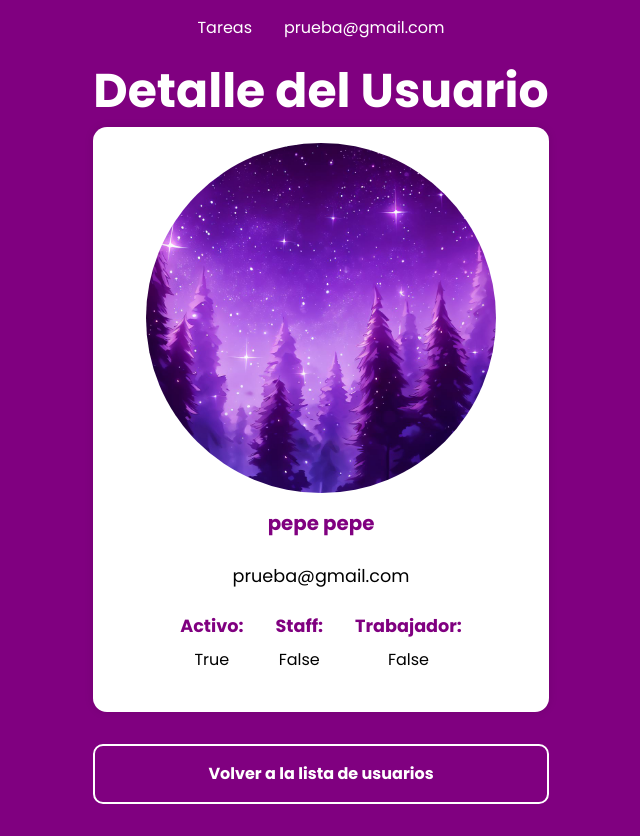
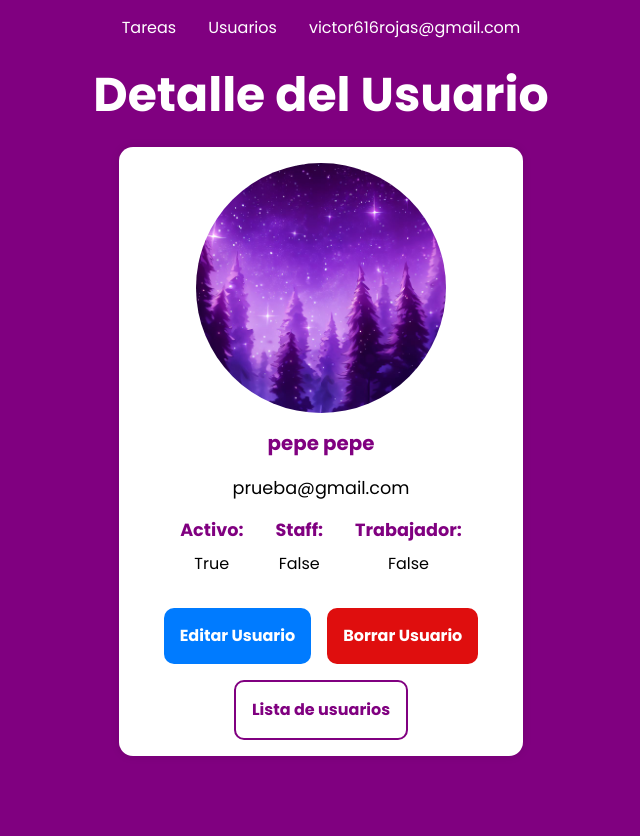
Before and after one commit to VictorR616/TaskMaster, a Django app: page /users/detail/17/ in a window 1280 px wide. Shown: the whole page, without its empty margins (319-959 px from the left). After the commit the page ends 756 px from the top, so only its background shows below. Run offline with Django 4.2, Linux system fonts and the light colour scheme; a user stored in the database is signed in; data comes from the database, SQL or seed files in the repository; both versions use the stored data as it was after the commit.

Commit message:
feat(UI): Major changes to UI in users interface app

```diff
--- a/taskmaster/taskmaster/static/css/main.css
+++ b/taskmaster/taskmaster/static/css/main.css
@@ -165,11 +165,6 @@ caption {
     display: grid;
     place-content: center;
     min-height: 90svh;
-}
-
-.container-return {
-    display: flex;
-    margin-block: 2rem;
 }
 
 .primary-nav {
--- a/taskmaster/taskmaster/templates/base.html
+++ b/taskmaster/taskmaster/templates/base.html
@@ -23,23 +23,21 @@
         <!------------------------- IMPORTACION DE GOOGLE FONT ------------------------->
     </head>
     <body>
-    {% if user.is_authenticated %}
+{% if request.user.is_authenticated %}
 <header>
     <nav class="primary-nav">
         <ul class="nav-links">
             <li><a href="{% url 'list_tasks' %}">Tareas</a></li>
-                {% if user.is_staff %}
+            {% if request.user.is_staff %}
             <li><a href="{% url 'user_list' %}">Usuarios</a></li>
             {% endif %}
             <li id="perfil-trigger">
                 <div class="dropdown">
                     <button id="dropdown-button" class="dropbtn">
-                            {{ user.email }}
+                        {{ request.user.email }}
                     </button>
                     <div id="myDropdown" class="dropdown-content">
-                            <a href="{% url 'user_detail' request.user.id %}"
-                                >Mi Perfil</a
-                            >
+                        <a href="{% url 'user_detail' request.user.id %}">Mi Perfil</a>
                         <a href="{% url 'logout' %}">Cerrar Sesión</a>
                     </div>
                 </div>
@@ -50,6 +48,7 @@
 {% endif %}
 
 
+
         <main>{% block content %}{% endblock %}</main>
         <script src="{% static 'js/main.js' %}"></script>
 
--- a/taskmaster/users/static/users/css/style.css
+++ b/taskmaster/users/static/users/css/style.css
@@ -130,7 +130,7 @@
     color: rgb(146, 146, 146);
 }
 
-.register-input-label {
+label {
     color: aliceblue;
 }
 
@@ -176,9 +176,6 @@
     align-items: center;
 }
 
-
-
-
 /* Detalle de usuarios */
 /* Tarjeta de usuario */
 .user-card {
@@ -190,22 +187,28 @@
     justify-content: center;
     align-items: center;
     flex-direction: column;
+    width: 80%;
+    margin-inline: auto;
+    margin-block: 1rem;
 }
 
 .user-detail {
     display: flex;
     flex-direction: column;
     gap: 1rem;
-    padding: 1rem;
+    padding-inline: 1rem;
+    padding-top: 1rem;
     align-items: center;
 }
 
 .user-detail__profile-picture img {
-    width: 100%;
-    max-height: 350px; /* Altura máxima de la imagen de perfil */
+    width: 250px;
+    height: 250px;
     object-fit: cover;
-    border-radius: 50%; /* Hace que la imagen de perfil sea circular */
+    border-radius: 50%;
+    object-position: center;
 }
+
 
 .profile-picture-placeholder {
     font-size: 16px;
@@ -216,7 +219,7 @@
 /* Estilos de texto */
 .user-detail__info {
     display: flex;
-    gap: 1.5rem;
+    gap: 1rem;
     flex-direction: column;
 }
 
@@ -249,3 +252,71 @@
     font-weight: bold;
     color: purple;
 }
+
+
+.container-actions {
+    display: flex;
+    flex-wrap: wrap;
+    gap: 1rem;
+    margin-block: 1rem;
+    justify-content: center;
+    align-items: center;
+}
+
+.container-actions a {
+    color: white;
+}
+
+.container-actions .btn-return {
+    background-color: transparent;
+    border: 2px solid purple;
+    color: purple;
+}
+
+.container-actions .btn-return:hover {
+    transition: background 0.1s ease-in-out, color 0.1s ease-in-out;
+    background-color: purple;
+    color: white;
+}
+
+.delete-form input[type="submit"] {
+    background-color: purple;
+    color: white;
+
+}
+
+.modal-content__btn-container .btn {
+    background-color: transparent;
+    color: purple;
+    border: 2px solid purple;
+}
+
+.delete-form input[type="submit"]:hover {
+    background-color: transparent;
+    color: purple;
+    border: 2px solid purple;
+}
+
+.modal-content__btn-container .btn:hover {
+    background-color: purple;
+    color: white;
+}
+
+
+.imagen > * {
+    color: white;
+}
+
+.container-list {
+    display: flex;
+    margin-inline: auto;
+}
+
+.container-list .btn-return {
+    color: purple;
+    background-color: white;
+}
+
+.container-list .btn-return:hover {
+    color: black;
+}
--- a/taskmaster/users/templates/users/user_create.html
+++ b/taskmaster/users/templates/users/user_create.html
@@ -12,7 +12,7 @@
             {% csrf_token %}
 
             {% for field in user_form %}
-            <label class="register-input-label" for="{{ field.id_for_label }}">{{ field.label }} </label>
+            <label for="{{ field.id_for_label }}">{{ field.label }} </label>
             <div class="register-input-box">
                 {{ field }}
                     {% if field.errors %}
--- a/taskmaster/users/templates/users/user_detail.html
+++ b/taskmaster/users/templates/users/user_detail.html
@@ -45,29 +45,24 @@
                 </div>
             </div>
 
-    <!-- <div>
+            <div class="container-actions">
                 <a class="btn btn-edit" href="{% url 'user_update' user.id %}">Editar Usuario</a>
                 <a class="btn btn-delete">Borrar Usuario</a>
-    </div> -->
+                <a class="btn btn-return" href="{% url 'user_list' %}" >Lista de usuarios</a>
             </div>
 
-
-
-
-    <div class="container-login">
-        <a href="{% url 'user_list' %}" class="btn btn-return">Volver a la lista de usuarios</a>
         </div>
 
     <div id="delete-task-modal" class="modal">
         <div class="modal-content">
-            <span class="close">&times;</span>
+            <span class="close"></span>
             <p class="fs-1">¿Estás seguro de que deseas borrar este usuario?</p>
             <div class="modal-content__btn-container">
                 <form class="delete-form" method="POST" action="{% url 'user_delete' user.id %}">
                     {% csrf_token %}
-                    <input id="confirm-delete" class="btn btn-delete"  type="submit" value="Confirmar" />
+                    <input id="confirm-delete" class="btn" type="submit" value="Confirmar" />
                 </form>
-                <button id="cancel-delete" class="btn btn-cancel">Cancelar</button>
+                <button id="cancel-delete" class="btn">Cancelar</button>
             </div>
         </div>
     </div>
--- a/taskmaster/users/views.py
+++ b/taskmaster/users/views.py
@@ -1,14 +1,11 @@
 from django.shortcuts import render, redirect, get_object_or_404
 from django.contrib import messages
 from users.models import CustomUser
-from users.forms import UserForm
+from users.forms import UserEditForm, UserForm
 
 from django.contrib.auth import login, authenticate, logout, views as auth_views
 from .decorators import admin_or_worker_required
 from django.contrib.auth.decorators import login_required
-from django.urls import reverse
-from django.core.mail import send_mail
-from django.contrib.auth.tokens import default_token_generator
 
 
 
@@ -46,13 +43,13 @@ def user_create(request):
 def user_update(request, user_id):
     user = get_object_or_404(CustomUser, pk=user_id)
     if request.method == "POST":
-        form = UserForm(request.POST, request.FILES, instance=user)
+        form = UserEditForm(request.POST, request.FILES, instance=user)
         if form.is_valid():
             form.save()
             messages.success(request, "Usuario actualizado correctamente.")
             return redirect("user_list")
     else:
-        form = UserForm(instance=user)
+        form = UserEditForm(instance=user)
     return render(request, "users/user_update.html", {"user_form": form, "user": user})
 
 
```
Also changed, not shown: taskmaster/users/forms.py (+41 -0 lines), taskmaster/users/templates/users/user_update.html (+23 -8 lines), taskmaster/db.sqlite3, taskmaster/users/images/profile_pictures/PurpleForest_upSGfEQ.jpg (added), taskmaster/users/images/profile_pictures/PurpleForest_zR5ocEy.jpg (added), taskmaster/users/images/profile_pictures/favicon.jpg (added). Lines whose indentation alone changed are shown as unchanged.
